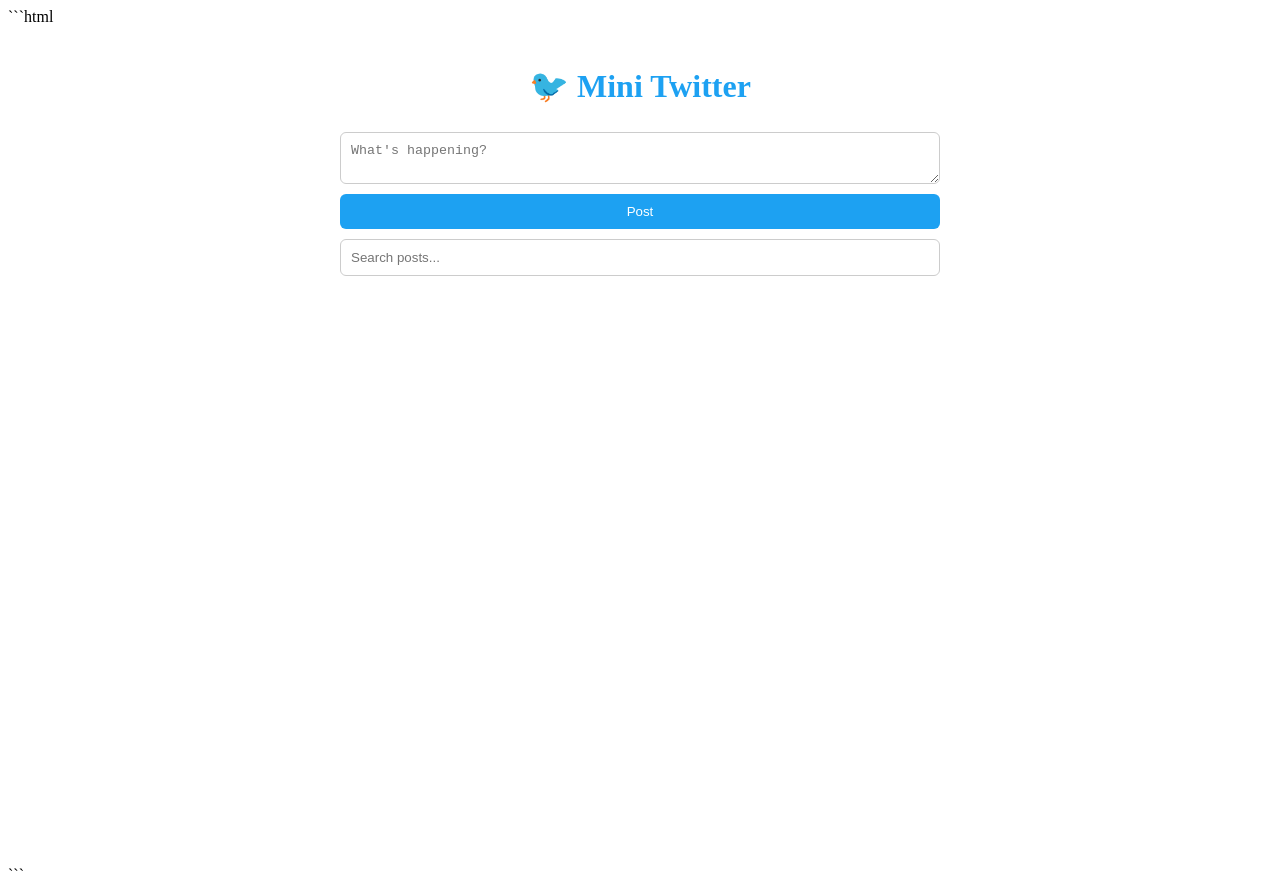
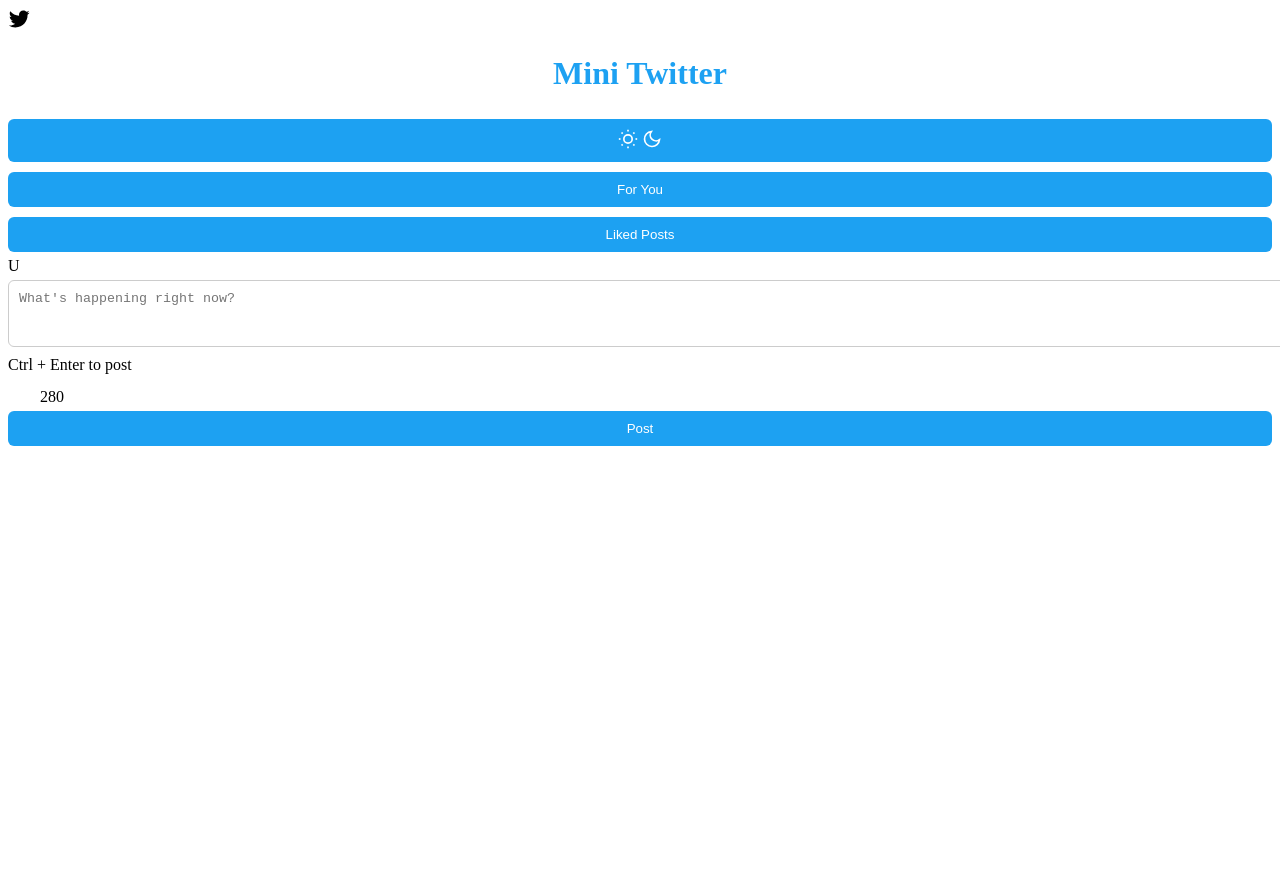
Before and after one commit to invinsiblesri/FSWD-EX-2-Twitter, a plain HTML site: page index.html in a window 1280 px wide. After the commit the page ends 800 px from the top, so only its background shows below. Drawn offline with Linux system fonts and the light colour scheme.

Commit message:
Refactor index.html for improved structure and styling

````diff
--- a/index.html
+++ b/index.html
@@ -1,30 +1,84 @@
-```html
 <!DOCTYPE html>
-<html>
+<html lang="en" data-theme="dark">
 <head>
-    <title>Mini Twitter</title>
-    <link rel="stylesheet" href="style.css">
+  <meta charset="UTF-8" />
+  <meta name="viewport" content="width=device-width, initial-scale=1.0" />
+  <title>Mini Twitter</title>
+  <link rel="preconnect" href="https://fonts.googleapis.com" />
+  <link rel="preconnect" href="https://fonts.gstatic.com" crossorigin />
+  <link href="https://fonts.googleapis.com/css2?family=Inter:wght@400;500;600;700&display=swap" rel="stylesheet" />
+  <link rel="stylesheet" href="style.css" />
 </head>
 <body>
+  <div class="app-wrapper">
+    <div class="app-container">
+      <!-- Sticky Glassmorphic Header -->
+      <header class="app-header">
+        <div class="brand">
+          <div class="brand-logo">
+            <svg viewBox="0 0 24 24" width="22" height="22" fill="currentColor">
+              <path d="M23.643 4.937c-.835.37-1.732.62-2.675.733.962-.576 1.7-1.49 2.048-2.578-.9.534-1.897.922-2.958 1.13-.85-.904-2.06-1.47-3.4-1.47-2.572 0-4.658 2.086-4.658 4.66 0 .364.042.718.12 1.06-3.873-.195-7.304-2.05-9.602-4.868-.4.69-.63 1.49-.63 2.342 0 1.616.823 3.043 2.072 3.878-.764-.025-1.482-.234-2.11-.583v.06c0 2.257 1.605 4.14 3.737 4.568-.392.106-.803.162-1.227.162-.3 0-.593-.028-.877-.082.593 1.85 2.313 3.198 4.352 3.234-1.595 1.25-3.604 1.995-5.786 1.995-.376 0-.747-.022-1.112-.065 2.062 1.323 4.51 2.093 7.14 2.093 8.57 0 13.255-7.098 13.255-13.254 0-.2-.005-.402-.014-.602.91-.658 1.7-1.477 2.323-2.41z"/>
+            </svg>
+          </div>
+          <h1>Mini Twitter</h1>
+        </div>
 
-<div class="app">
+        <button id="themeToggle" class="icon-btn" title="Toggle Dark/Light Theme" aria-label="Toggle Theme">
+          <svg id="sunIcon" viewBox="0 0 24 24" width="20" height="20" fill="none" stroke="currentColor" stroke-width="2">
+            <circle cx="12" cy="12" r="5"></circle>
+            <line x1="12" y1="1" x2="12" y2="3"></line>
+            <line x1="12" y1="21" x2="12" y2="23"></line>
+            <line x1="4.22" y1="4.22" x2="5.64" y2="5.64"></line>
+            <line x1="18.36" y1="18.36" x2="19.78" y2="19.78"></line>
+            <line x1="1" y1="12" x2="3" y2="12"></line>
+            <line x1="21" y1="12" x2="23" y2="12"></line>
+            <line x1="4.22" y1="19.78" x2="5.64" y2="18.36"></line>
+            <line x1="18.36" y1="5.64" x2="19.78" y2="4.22"></line>
+          </svg>
+          <svg id="moonIcon" class="hidden" viewBox="0 0 24 24" width="20" height="20" fill="none" stroke="currentColor" stroke-width="2">
+            <path d="M21 12.79A9 9 0 1 1 11.21 3 7 7 0 0 0 21 12.79z"></path>
+          </svg>
+        </button>
+      </header>
 
-    <h1>🐦 Mini Twitter</h1>
+      <!-- Filter Tabs -->
+      <nav class="feed-tabs">
+        <button class="tab-btn active" data-filter="all">For You</button>
+        <button class="tab-btn" data-filter="liked">Liked Posts</button>
+      </nav>
 
-    <textarea id="postText"
-        placeholder="What's happening?"></textarea>
+      <!-- Post Composer -->
+      <section class="composer">
+        <div class="avatar avatar-user">U</div>
+        <div class="composer-body">
+          <textarea
+            id="postInput"
+            rows="3"
+            maxlength="280"
+            placeholder="What's happening right now?"
+          ></textarea>
+          <div class="composer-footer">
+            <span class="shortcut-hint">Ctrl + Enter to post</span>
+            <div class="composer-controls">
+              <!-- Circular Progress Indicator -->
+              <div class="char-ring-wrapper">
+                <svg class="char-ring" width="28" height="28">
+                  <circle class="ring-bg" cx="14" cy="14" r="11" stroke-width="2.5" fill="none" />
+                  <circle id="ringProgress" class="ring-fill" cx="14" cy="14" r="11" stroke-width="2.5" fill="none" />
+                </svg>
+                <span id="charCount" class="char-count">280</span>
+              </div>
+              <button id="postBtn" class="btn-primary" disabled>Post</button>
+            </div>
+          </div>
+        </div>
+      </section>
 
-    <button onclick="addPost()">Post</button>
+      <!-- Feed Container -->
+      <main id="postFeed" class="feed"></main>
+    </div>
+  </div>
 
-    <input id="search"
-        placeholder="Search posts..."
-        onkeyup="searchPosts()">
-
-    <div id="posts"></div>
-
-</div>
-
-<script src="script.js"></script>
+  <script src="script.js"></script>
 </body>
 </html>
-```
````
